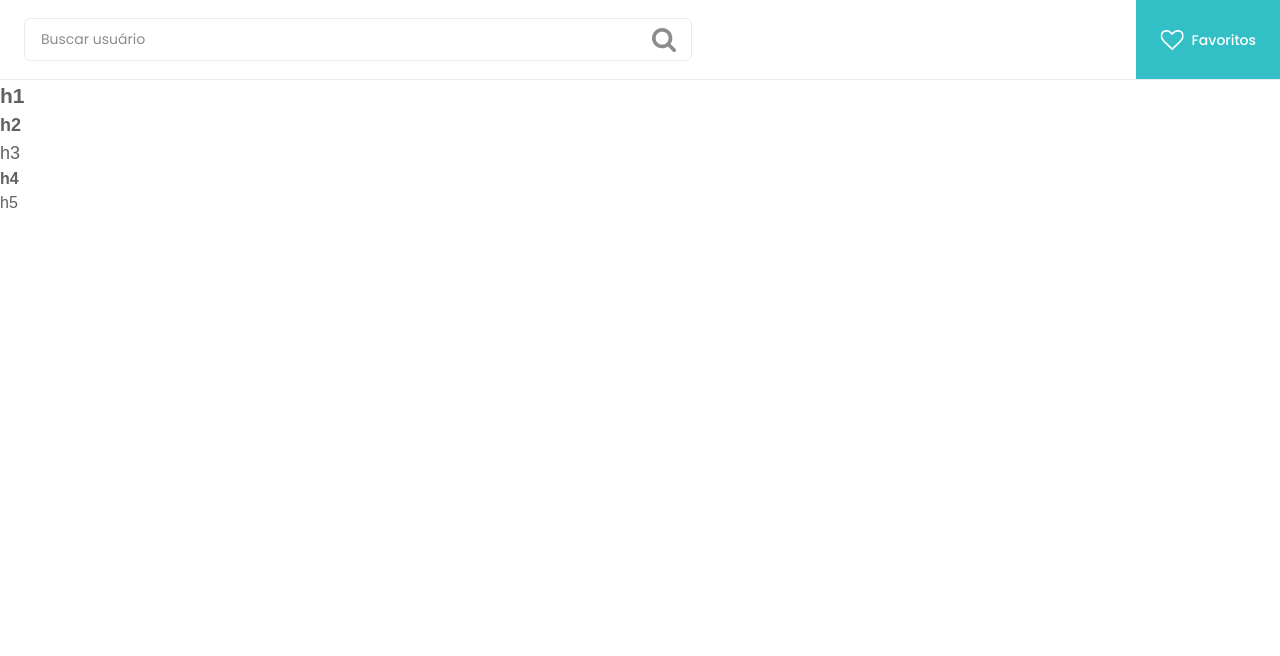
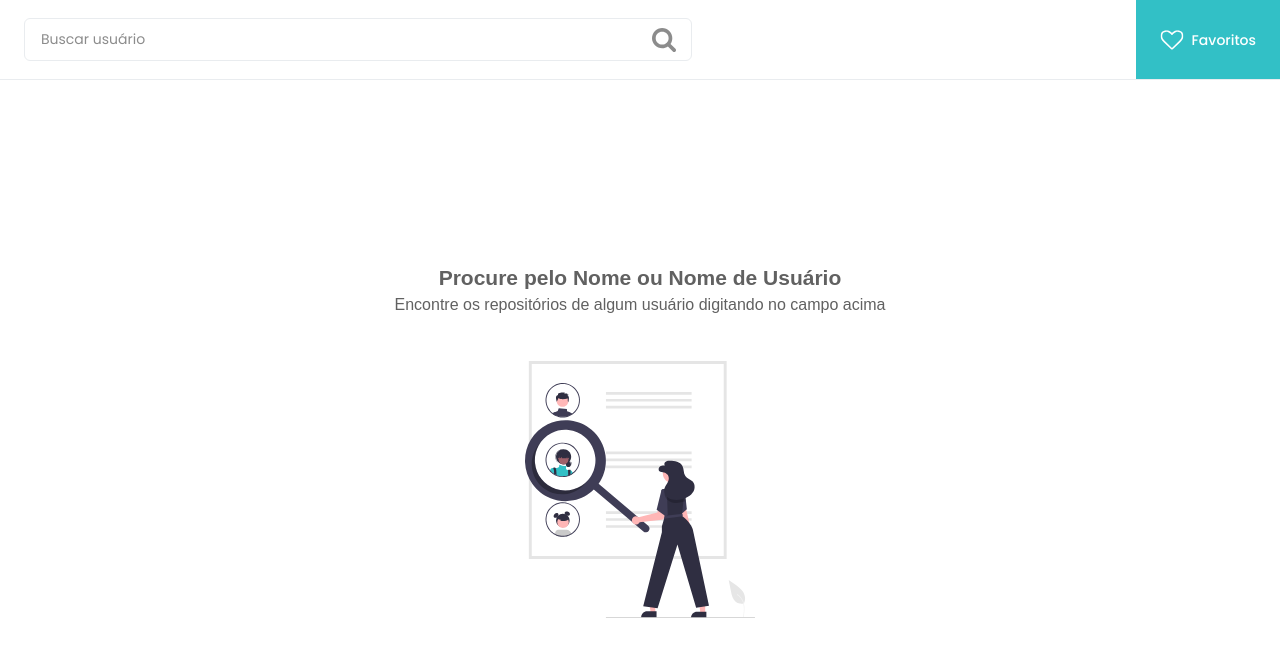
Before and after one commit to NewmarLucas/github-users, a Next.js app: page / in a window 1280 px wide. Shown: the top 656 px of the page. Built offline with nearby package versions, Linux system fonts and the light colour scheme.

Commit message:
:sparkles: feat: criando seção de usuarios e favoritos com mensagem padrão e ajustando componentes para troca logica das telas

```diff
--- a/src/app/page.tsx
+++ b/src/app/page.tsx
@@ -1,17 +1,40 @@
-import { PageTemplate } from '@/components/PageTemplate';
+'use client'
 
-export const metadata = {
-  title: 'Usuários',
-};
+import React from 'react'
+import { Header } from '@/components/Header'
+import { ListUsers } from '@/components/Sections/ListUsers'
+import { TABS, useUsersHooks } from '@/hooks/users'
+import { Favorites } from '@/components/Sections/Favorites'
 
 export default function Page() {
+  const {
+    currentTab,
+    setCurrentTab,
+    search,
+    setSearch,
+    data,
+    loading,
+  } = useUsersHooks()
+
   return (
-    <PageTemplate>
-      <h1>h1</h1>
-      <h2>h2</h2>
-      <h3>h3</h3>
-      <h4>h4</h4>
-      <h5>h5</h5>
-    </PageTemplate>
+    <>
+      <title>Usuários</title>
+      <Header
+        currentTab={currentTab}
+        setCurrentTab={setCurrentTab}
+        search={search}
+        setSearch={setSearch}
+      />
+      <main className='pb-16 sm:pt-20 sm:pb-0 h-screen'>
+        {currentTab === TABS.users && (
+          <ListUsers
+            data={data}
+            loading={loading}
+            searchTerm={search}
+          />
+        )}
+        {currentTab === TABS.favorites && <Favorites />}
+      </main>
+    </>
   )
 }
--- a/src/components/Header/index.tsx
+++ b/src/components/Header/index.tsx
@@ -1,50 +1,60 @@
 'use client'
 
-import React, { useMemo } from 'react'
-import { usePathname } from 'next/navigation'
+import React from 'react'
 
 import { User, Heart, HeartOutline } from '@/components/Icons'
 import { NavigationTab } from '@/components/NavigationTab'
 import { HeaderButton } from '../HeaderButton'
 import { SearchInput } from '../SearchInput'
+import { TABS } from '@/hooks/users'
 
-enum TABS { users, favorites }
+interface Props {
+  currentTab: TABS
+  setCurrentTab: React.Dispatch<React.SetStateAction<TABS>>
+  search: string
+  setSearch: React.Dispatch<React.SetStateAction<string>>
+}
 
-export function Header() {
-  const pathname = usePathname()
-  const selectedTab = useMemo(() => {
-    if (pathname.includes('favoritos')) return TABS.favorites
-    return TABS.users
-  }, [pathname])
+export function Header(props: Props) {
+  const { currentTab, setCurrentTab, search, setSearch } = props
 
   const tabs = [
     {
       icon: <User />,
       label: 'Usuários',
-      isSelected: selectedTab === TABS.users,
-      href: '/',
+      isSelected: currentTab === TABS.users,
+      onClick: () => setCurrentTab(TABS.users),
     },
     {
       icon: <Heart />,
       label: 'Favoritos',
-      isSelected: selectedTab === TABS.favorites,
-      href: '/favoritos',
+      isSelected: currentTab === TABS.favorites,
+      onClick: () => setCurrentTab(TABS.favorites),
     },
   ]
 
   return (
-    <header className='fixed w-full bottom-0 max-sm:border-t sm:border-b border-border h-16 sm:h-20 sm:top-0 sm:bottom-auto'>
+    <header className='fixed w-full z-40 bg-light bottom-0 max-sm:border-t sm:border-b border-border h-16 sm:h-20 sm:top-0 sm:bottom-auto'>
       <div className='max-sm:hidden w-full h-full flex justify-between items-center'>
         <div className='w-full flex py-5 px-6'>
           <SearchInput
             aria-label='Buscar usuários do GitHub'
             placeholder='Buscar usuário'
+            value={search}
+            onChange={e => setSearch(e.target.value)}
           />
         </div>
-        <HeaderButton href='/favoritos'>
-          <HeartOutline />
-          Favoritos
-        </HeaderButton>
+        {currentTab === TABS.users ? (
+          <HeaderButton label='Ver repositórios' onClick={() => setCurrentTab(TABS.favorites)}>
+            <HeartOutline />
+            Favoritos
+          </HeaderButton>
+        ) : (
+          <HeaderButton label='Ver usuários' onClick={() => setCurrentTab(TABS.users)}>
+            <User />
+            Usuários
+          </HeaderButton>
+        )}
       </div>
       <nav className='h-full grid grid-cols-2 sm:hidden'>
         {tabs.map(tab => (
--- a/src/components/HeaderButton/index.tsx
+++ b/src/components/HeaderButton/index.tsx
@@ -1,22 +1,23 @@
 import React from 'react'
-import Link from 'next/link'
 
 interface Props extends React.PropsWithChildren {
-  href: string
+  onClick: () => void
+  label: string
   className?: string
 }
 
 export function HeaderButton(props: Props) {
-  const { children, href, className = '' } = props
+  const { children, onClick, label, className = '' } = props
 
   return (
-    <Link
-      href={href}
-      className={`h-full text-white bg-primary hover:bg-primary-dark px-6 py-2 text-md font-medium ${className}`}
+    <button
+      onClick={onClick}
+      aria-label={label}
+      className={`h-full min-w-36 text-white bg-primary hover:brightness-105 px-6 py-2 text-md font-medium ${className}`}
     >
-      <span className='h-full flex items-center gap-2'>
+      <span className='h-full flex items-center justify-center gap-2'>
         {children}
       </span>
-    </Link>
+    </button>
   )
 }
--- a/src/components/NavigationTab/index.tsx
+++ b/src/components/NavigationTab/index.tsx
@@ -1,25 +1,24 @@
 import React from 'react'
-import Link from 'next/link'
 
 interface Props {
   icon: JSX.Element
   label: string
   isSelected: boolean
-  href: string
+  onClick: () => void
 }
 
 export function NavigationTab(props: Props) {
-  const { icon, label, isSelected, href } = props
+  const { icon, label, isSelected, onClick } = props
 
   return (
-    <Link
-      href={href}
+    <button
+      onClick={onClick}
       aria-label={`Ver ${label}`}
       title={label}
       className={`${isSelected ? 'bg-primary text-white' : 'text-placeholder hover:bg-matte'
         } h-full w-full flex items-center justify-center p-4`}
     >
       {icon}
-    </Link>
+    </button>
   )
 }
--- /dev/null
+++ b/src/components/NotFoundUser/index.tsx
@@ -0,0 +1,29 @@
+import React from 'react'
+import Image from 'next/image'
+import takenImage from '@/assets/images/taken.svg'
+
+interface Props {
+  searchTerm: string
+}
+
+export function NotFoundUser(props: Props) {
+  const { searchTerm } = props
+
+  return (
+    <div className='w-full h-full flex flex-col gap-6 sm:gap-11 py-8 px-5 sm:items-center sm:justify-center'>
+      <div className='flex flex-col gap-2 sm:gap-0 sm:items-center'>
+        <span className='font-poppins font-semibold text-h1 text-primary'>
+        “{searchTerm}”
+        </span>
+        <h1>Nenhum usuário encontrado</h1>
+        <h5>Verifique se a escrita está correta ou tente novamente</h5>
+      </div>
+      <Image
+        className='max-sm:hidden'
+        src={takenImage}
+        alt=''
+        aria-hidden
+      />
+    </div>
+  )
+}
--- a/src/components/PageTemplate/index.tsx
+++ /dev/null
@@ -1,13 +0,0 @@
-import React from 'react'
-import { Header } from '../Header'
-
-export function PageTemplate({ children }: React.PropsWithChildren) {
-  return (
-    <>
-      <Header />
-      <main className='pb-16 sm:pt-20 sm:pb-0'>
-        {children}
-      </main>
-    </>
-  )
-}
--- a/src/components/SearchInput/index.tsx
+++ b/src/components/SearchInput/index.tsx
@@ -6,7 +6,7 @@ interface Props extends React.DetailedHTMLProps<
 > { }
 
 export function SearchInput(props: Props) {
-  const { className, ...restProps } = props
+  const { className = '', ...restProps } = props
 
   return (
     <div className="relative w-full max-w-[668px]">
--- /dev/null
+++ b/src/components/Sections/Favorites/index.tsx
@@ -0,0 +1,21 @@
+import React from 'react'
+import Image from 'next/image';
+import peopleSearch from '@/assets/images/people_search.svg'
+
+export function Favorites() {
+
+  return (
+    <div className='w-full h-full flex flex-col gap-6 sm:gap-11 py-8 px-5 sm:items-center sm:justify-center'>
+      <p>Nenhum favorito salvo</p>
+      {/* <div className='flex flex-col gap-2 sm:gap-0 sm:items-center'>
+        <h1>Procure pelo Nome ou Nome de Usuário</h1>
+        <h5>Encontre os repositórios de algum usuário digitando no campo acima</h5>
+      </div>
+      <Image
+        className='max-sm:hidden'
+        src={peopleSearch}
+        alt='Pessoa segurando uma lupa simbolizando que está procurando outra pessoa'
+      /> */}
+    </div>
+  )
+}
--- /dev/null
+++ b/src/components/Sections/ListUsers/index.tsx
@@ -0,0 +1,34 @@
+import React, { useMemo } from 'react'
+import Image from 'next/image';
+import peopleSearch from '@/assets/images/people_search.svg'
+import { NotFoundUser } from '@/components/NotFoundUser';
+
+interface Props {
+  searchTerm: string
+  data: any[]
+  loading: boolean
+}
+
+export function ListUsers(props: Props) {
+  const { searchTerm, data, loading } = props
+  const hasResults = useMemo(() => {
+    if (searchTerm && !loading && !data.length) return false
+    return true
+  }, [loading, data])
+
+  if (!hasResults) return <NotFoundUser searchTerm={searchTerm} />
+
+  return (
+    <div className='w-full h-full flex flex-col gap-6 sm:gap-11 py-8 px-5 sm:items-center sm:justify-center'>
+      <div className='flex flex-col gap-2 sm:gap-0 sm:items-center'>
+        <h1>Procure pelo Nome ou Nome de Usuário</h1>
+        <h5>Encontre os repositórios de algum usuário digitando no campo acima</h5>
+      </div>
+      <Image
+        className='max-sm:hidden'
+        src={peopleSearch}
+        alt='Pessoa segurando uma lupa simbolizando que está procurando outra pessoa'
+      />
+    </div>
+  )
+}
--- /dev/null
+++ b/src/hooks/users.tsx
@@ -0,0 +1,28 @@
+import { useEffect, useState } from 'react'
+import { debounce } from '@/utils/debounce'
+
+export enum TABS { users, favorites }
+
+export function useUsersHooks() {
+  const [currentTab, setCurrentTab] = useState(TABS.users)
+  const [search, setSearch] = useState('')
+  const [data, setData] = useState([])
+  const [loading, setLoading] = useState(false)
+
+  useEffect(() => {
+    setLoading(true)
+    debounce(() => {
+      console.log(search)
+      setLoading(false)
+    })
+  }, [search])
+
+  return {
+    currentTab,
+    setCurrentTab,
+    search,
+    setSearch,
+    data,
+    loading,
+  }
+}
--- /dev/null
+++ b/src/utils/debounce.ts
@@ -0,0 +1,13 @@
+const time = 300
+let timeout: NodeJS.Timeout | null = null
+
+export function debounce(fn: () => void, timer: number = time) {
+  if (timeout) clearTimeout(timeout)
+  return (function (...args) {
+    if (timeout) clearTimeout(timeout)
+    timeout = setTimeout(function () {
+      // @ts-expect-error
+      fn.apply(this, args)
+    }, timer)
+  })()
+}
--- a/tsconfig.json
+++ b/tsconfig.json
@@ -19,7 +19,10 @@
     "paths": {
       "@/components/*": ["src/components/*"],
       "@/pages/*": ["src/pages/*"],
-      "@/styles/*": ["src/styles/*"]
+      "@/styles/*": ["src/styles/*"],
+      "@/assets/*": ["src/assets/*"],
+      "@/hooks/*": ["src/hooks/*"],
+      "@/utils/*": ["src/utils/*"]
     },
     "plugins": [
       {
```
Also changed, not shown: src/assets/images/people_search.svg (added), src/assets/images/taken.svg (added).
